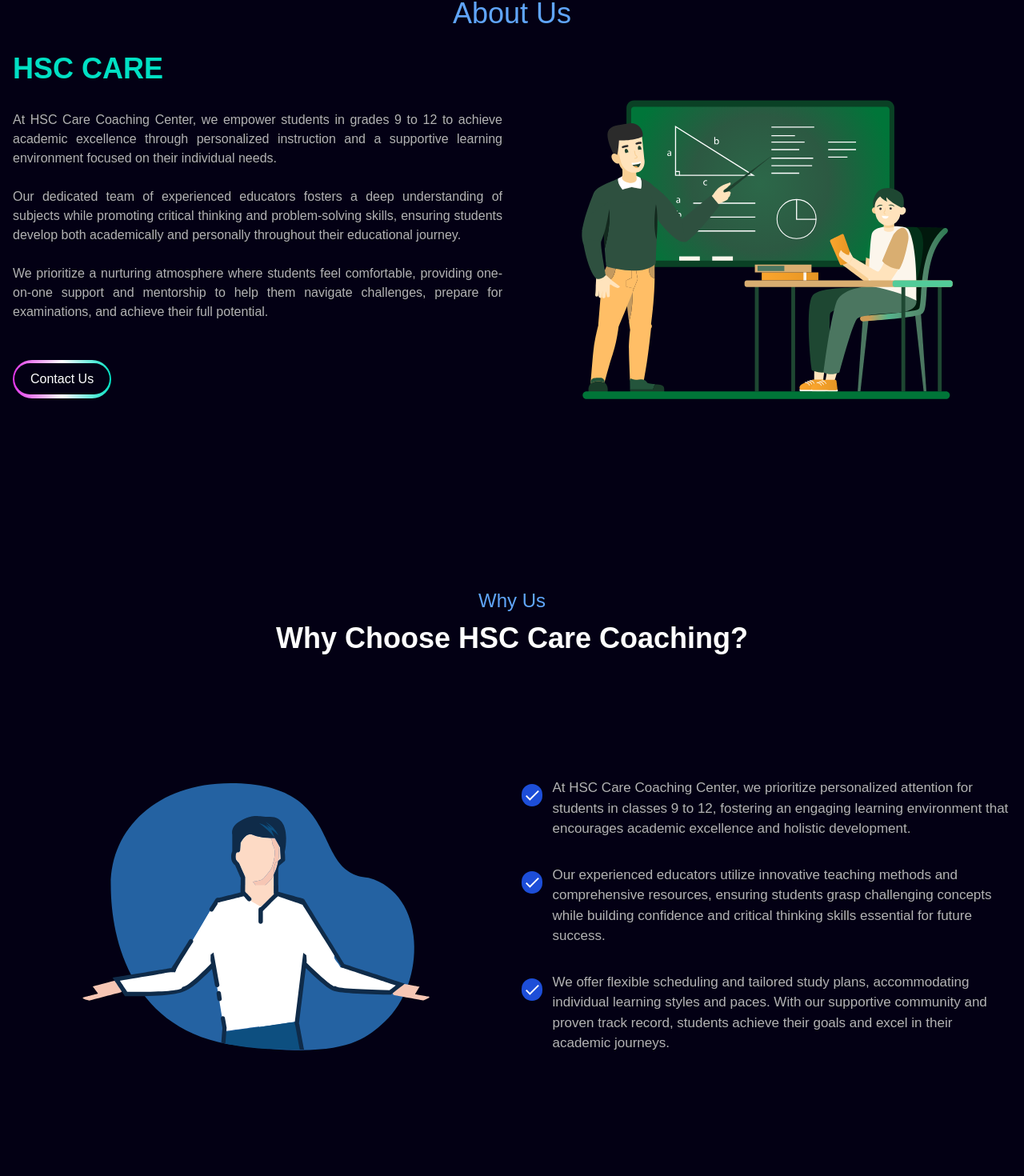
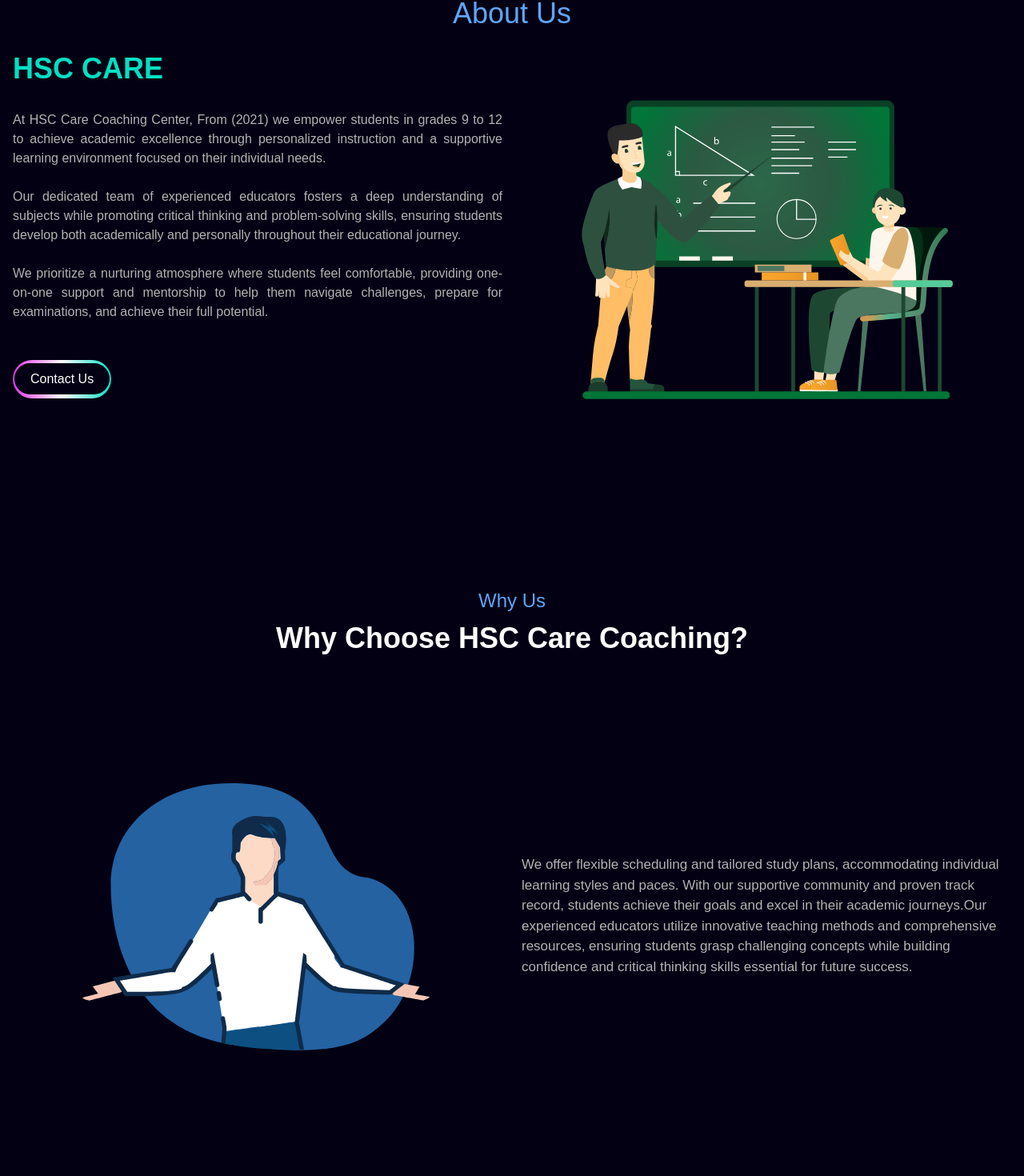
Before and after one commit to Rafat210907/hsc-care, a React (Vite) app: page / in a window 1280 px wide. Shown: the part 1215-2685 px from the top of the page at 80% size. Built offline with nearby package versions, Linux system fonts and the light colour scheme.

Commit message:
why us and about us

```diff
--- a/src/components/AboutUs.jsx
+++ b/src/components/AboutUs.jsx
@@ -28,7 +28,7 @@ const AboutUs = () => {
             <span className="text-primary">HSC CARE</span>
           </h2>
           <p className="text-[16px] text-dark text-justify mb-6">
-          At HSC Care Coaching Center, we empower students in grades 9 to 12 to achieve academic excellence through personalized instruction and a supportive learning environment focused on their individual needs.
+          At HSC Care Coaching Center, From (2021) we empower students in grades 9 to 12 to achieve academic excellence through personalized instruction and a supportive learning environment focused on their individual needs.
           </p>
           <p className="text-[16px] text-dark text-justify mb-6">
           Our dedicated team of experienced educators fosters a deep understanding of subjects while promoting critical thinking and problem-solving skills, ensuring students develop both academically and personally throughout their educational journey.
--- a/src/components/WhyUs.jsx
+++ b/src/components/WhyUs.jsx
@@ -1,5 +1,5 @@
 import { useEffect } from "react";
-import { MdOutlineDone } from "react-icons/md";
+//import { MdOutlineDone } from "react-icons/md";
 import ImgGIF from "../assets/Animationwhy.json";
 import Aos from "aos";
 import "aos/dist/aos.css";
@@ -41,23 +41,10 @@ const WhyUs = () => {
             className="w-full space-y-8"
           >
             <div className="flex gap-3">
-              <MdOutlineDone className="text-white translate-y-2 bg-blue-700 size-7 p-[1.8px] rounded-full" />
               <p className="text-dark text-[17px] w-full">
-              At HSC Care Coaching Center, we prioritize personalized attention for students in classes 9 to 12, fostering an engaging learning environment that encourages academic excellence and holistic development.
+              We offer flexible scheduling and tailored study plans, accommodating individual learning styles and paces. With our supportive community and proven track record, students achieve their goals and excel in their academic journeys.Our experienced educators utilize innovative teaching methods and comprehensive resources, ensuring students grasp challenging concepts while building confidence and critical thinking skills essential for future success.
               </p>
-            </div>
-            <div className="flex gap-3">
-              <MdOutlineDone className="text-white translate-y-2 bg-blue-700 size-7 p-[1.8px] rounded-full" />
-              <p className="text-dark text-[17px] w-full">
-              Our experienced educators utilize innovative teaching methods and comprehensive resources, ensuring students grasp challenging concepts while building confidence and critical thinking skills essential for future success.
-              </p>
-            </div>
-            <div className="flex gap-3">
-              <MdOutlineDone className="text-white translate-y-2 bg-blue-700 size-7 p-[1.8px] rounded-full" />
-              <p className="text-dark text-[17px] w-full">
-              We offer flexible scheduling and tailored study plans, accommodating individual learning styles and paces. With our supportive community and proven track record, students achieve their goals and excel in their academic journeys.
-              </p>
-            </div>
+              </div>
           </div>
         </div>
       </div>
```
